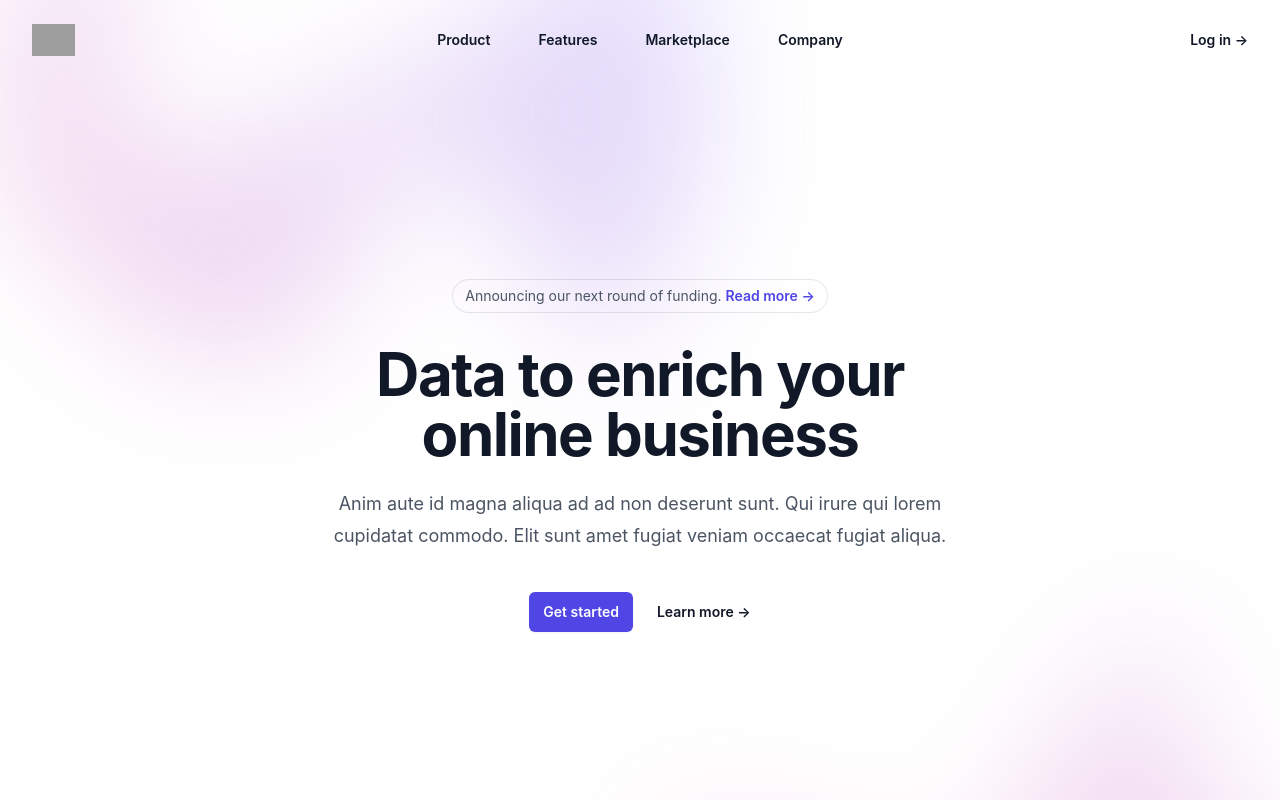
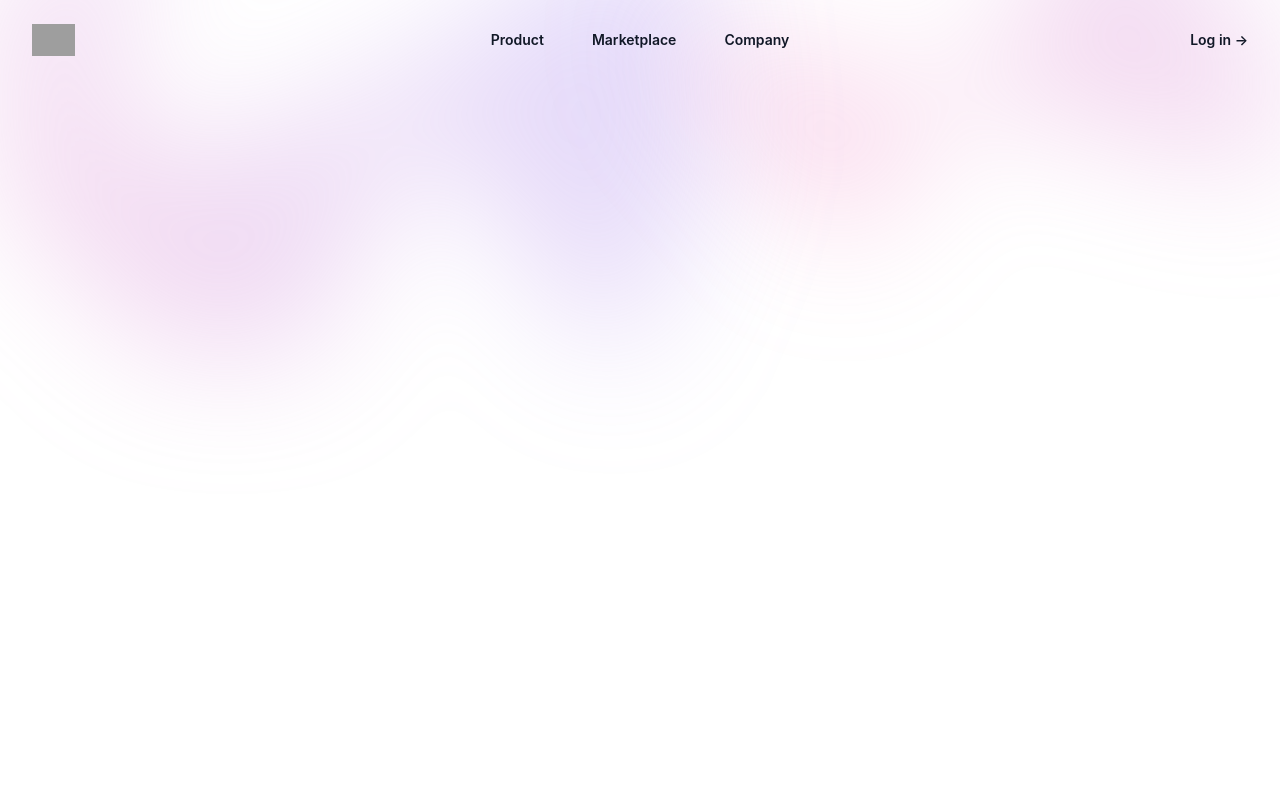
Before and after one commit to sivasai9849/sih_client, a React (Create React App) app: page / in a window 1280 px wide. Shown: the top 800 px of the page. Built offline with nearby package versions, Linux system fonts and the light colour scheme; grey boxes are pictures that could not be loaded.

Commit message:
added dashboard

```diff
--- a/src/App.js
+++ b/src/App.js
@@ -1,5 +1,6 @@
-import logo from './logo.svg';
 import Dashboard from './components/Dashboard';
+import React, { useState } from 'react';
+
 
 function App() {
   return (
--- a/src/components/Dashboard.jsx
+++ b/src/components/Dashboard.jsx
@@ -4,7 +4,6 @@ import { Bars3Icon, XMarkIcon } from '@heroicons/react/24/outline'
 
 const navigation = [
   { name: 'Product', href: '#' },
-  { name: 'Features', href: '#' },
   { name: 'Marketplace', href: '#' },
   { name: 'Company', href: '#' },
 ]
@@ -110,37 +109,6 @@ export default function Dashboard() {
             }}
           />
         </div>
-        <div className="mx-auto max-w-2xl py-32 sm:py-48 lg:py-56">
-          <div className="hidden sm:mb-8 sm:flex sm:justify-center">
-            <div className="relative rounded-full px-3 py-1 text-sm leading-6 text-gray-600 ring-1 ring-gray-900/10 hover:ring-gray-900/20">
-              Announcing our next round of funding.{' '}
-              <a href="#" className="font-semibold text-indigo-600">
-                <span className="absolute inset-0" aria-hidden="true" />
-                Read more <span aria-hidden="true">&rarr;</span>
-              </a>
-            </div>
-          </div>
-          <div className="text-center">
-            <h1 className="text-4xl font-bold tracking-tight text-gray-900 sm:text-6xl">
-              Data to enrich your online business
-            </h1>
-            <p className="mt-6 text-lg leading-8 text-gray-600">
-              Anim aute id magna aliqua ad ad non deserunt sunt. Qui irure qui lorem cupidatat commodo. Elit sunt amet
-              fugiat veniam occaecat fugiat aliqua.
-            </p>
-            <div className="mt-10 flex items-center justify-center gap-x-6">
-              <a
-                href="#"
-                className="rounded-md bg-indigo-600 px-3.5 py-2.5 text-sm font-semibold text-white shadow-sm hover:bg-indigo-500 focus-visible:outline focus-visible:outline-2 focus-visible:outline-offset-2 focus-visible:outline-indigo-600"
-              >
-                Get started
-              </a>
-              <a href="#" className="text-sm font-semibold leading-6 text-gray-900">
-                Learn more <span aria-hidden="true">→</span>
-              </a>
-            </div>
-          </div>
-        </div>
         <div
           className="absolute inset-x-0 top-[calc(100%-13rem)] -z-10 transform-gpu overflow-hidden blur-3xl sm:top-[calc(100%-30rem)]"
           aria-hidden="true"
```
